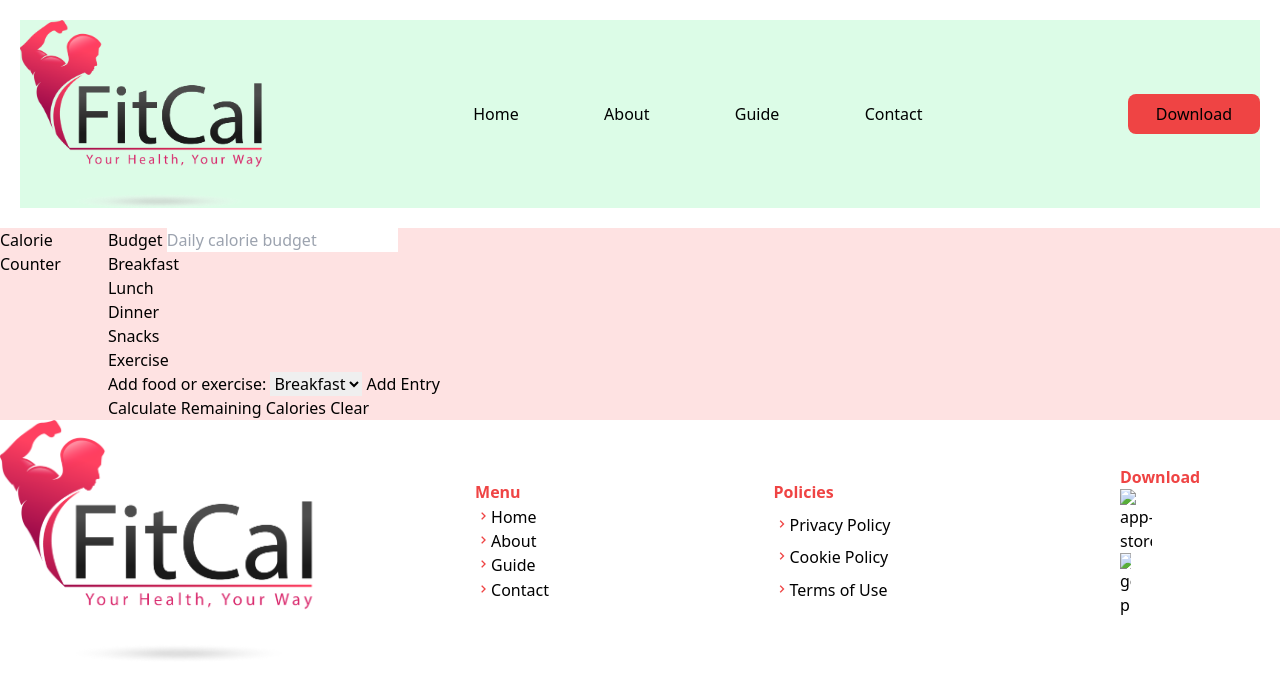
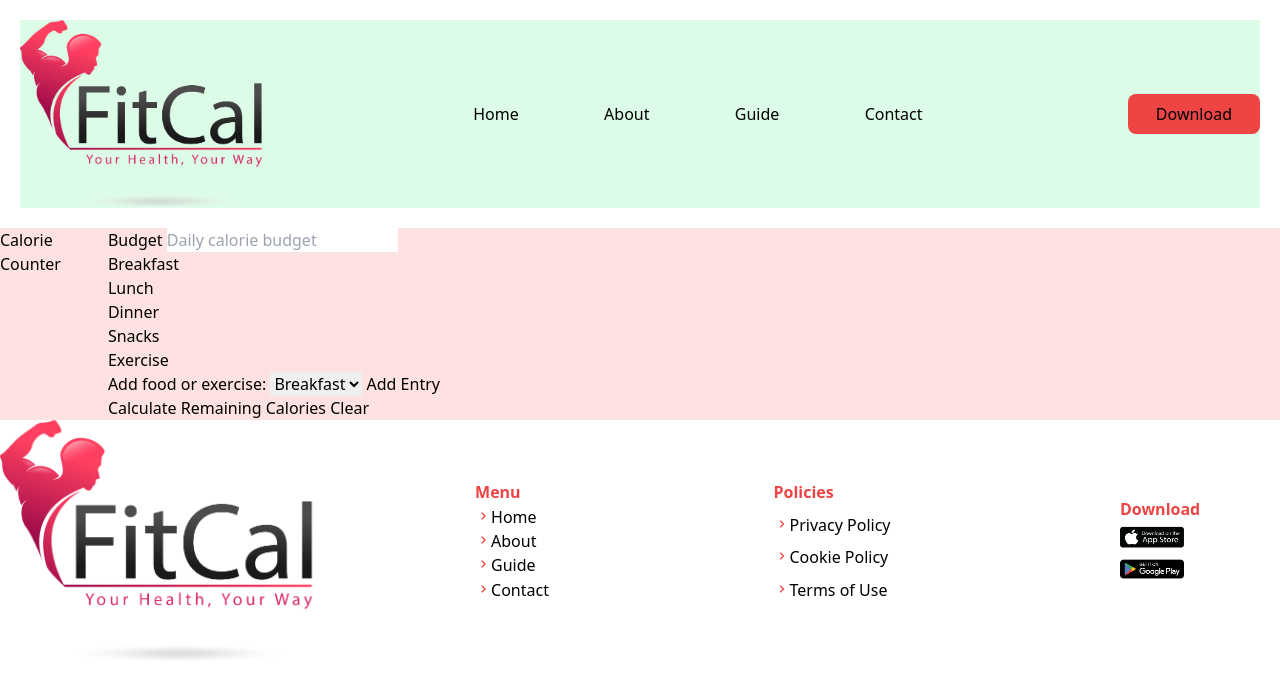
Before and after one commit to Voxold/FitCal, a website: page dist/index.html in a window 1280 px wide. Drawn offline with nearby package versions, Linux system fonts and the light colour scheme; files whose address does not match are found by name.

Commit message:
update images

```diff
--- a/dist/index.html
+++ b/dist/index.html
@@ -102,8 +102,8 @@
         <!-- Nav 3-->
          <div class="flex flex-col w-1/5 justify-center items-center">
           <nav class="w-1/4"><span class="font-bold text-red-500">Download</span>
-              <img src="/img/app-store.png" alt="app-store" class="w-1/2 cursor-pointer" />
-              <img src="/img/google-play.webp" alt="google-play" class="w-2/12 cursor-pointer" />
+              <img src="/img//appStore.png" alt="app-store" class="w-26 cursor-pointer" />
+              <img src="/img/googlePlay.png" alt="google-play" class="w-26 cursor-pointer" />
           </nav>
         </div>
 
```
